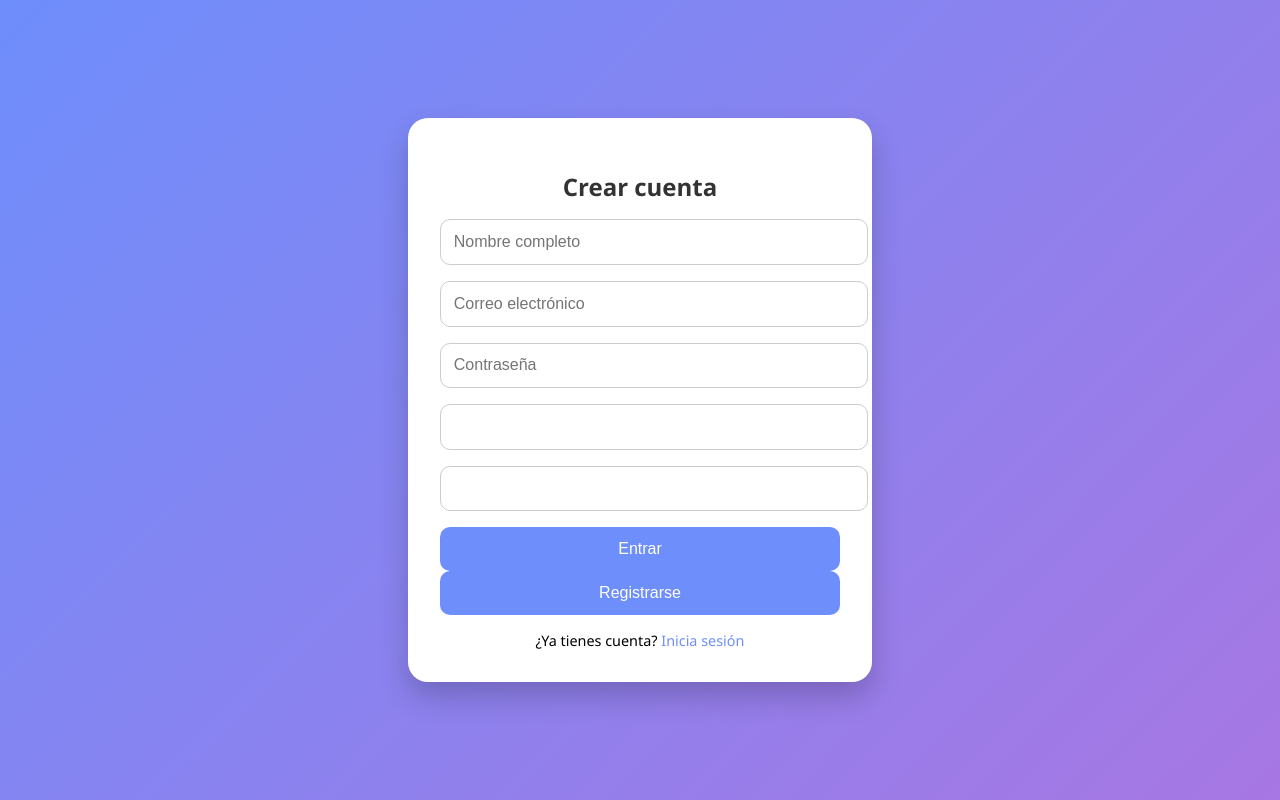
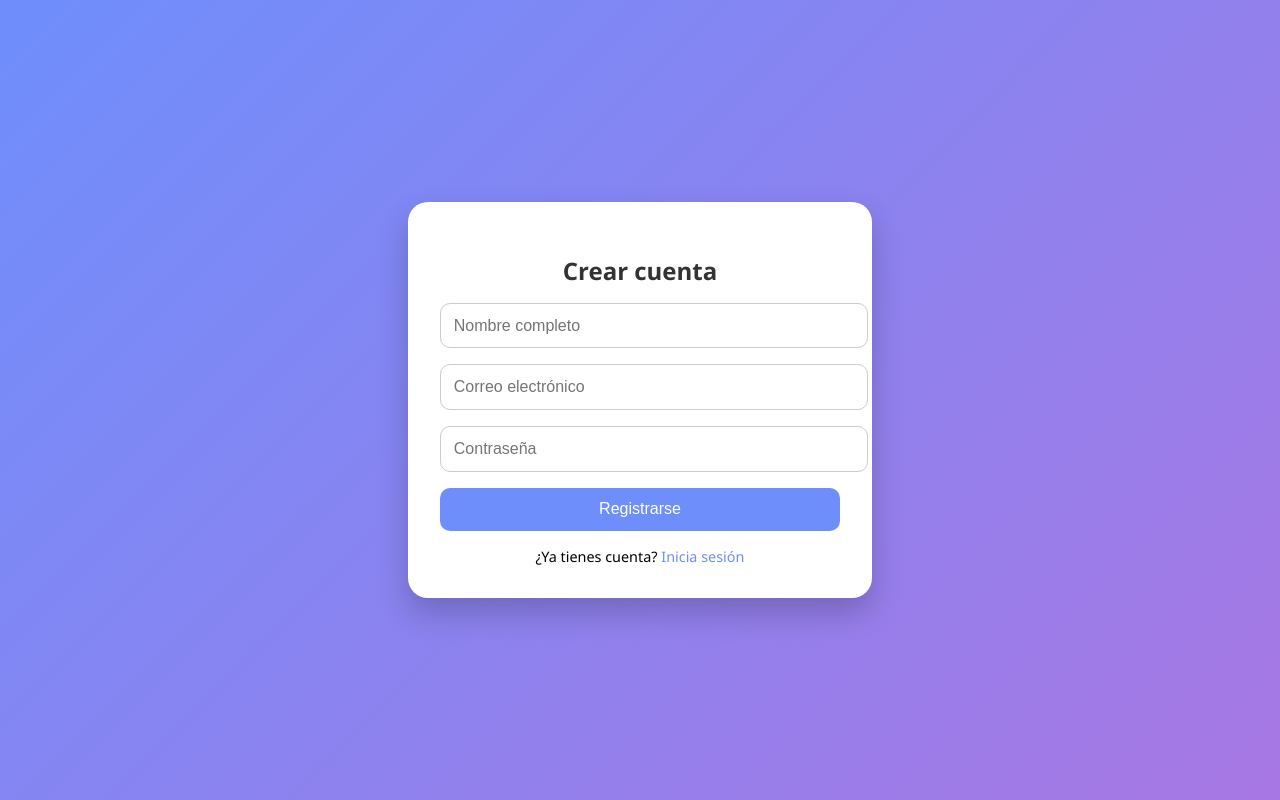
Before and after one commit to chelonsky/pruebachelonsky, a plain HTML site: page register.html in a window 1280 px wide. Drawn offline with Linux system fonts and the light colour scheme.

Commit message:
Update register.html

```diff
--- a/register.html
+++ b/register.html
@@ -67,12 +67,8 @@
       <input type="text" name="name" placeholder="Nombre completo" required>
       <input type="email" name="email" placeholder="Correo electrónico" required>
       <input type="password" name="password" placeholder="Contraseña" required><form action="https://formcarry.com/s/TU_FORM_ID" method="POST">
-        <input type="email" name="email" required>
-        <input type="password" name="password" required>
-        <button type="submit">Entrar</button>
+      <button type="submit">Registrarse</button>
       </form>
-
-      <button type="submit">Registrarse</button>
     </form>
     <div class="link">
       ¿Ya tienes cuenta? <a href="login.html">Inicia sesión</a>
```
